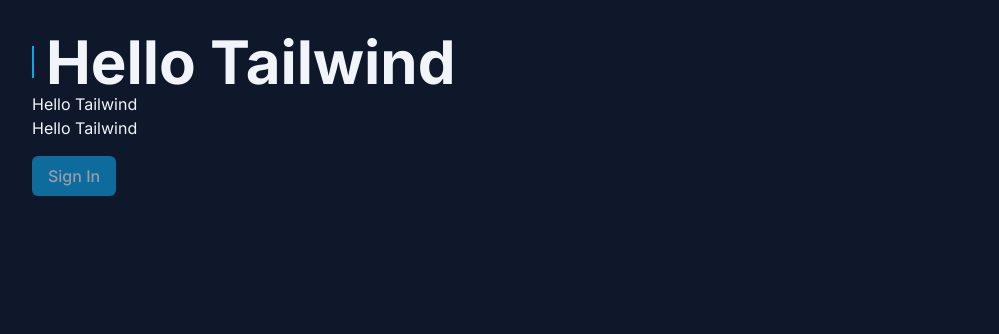
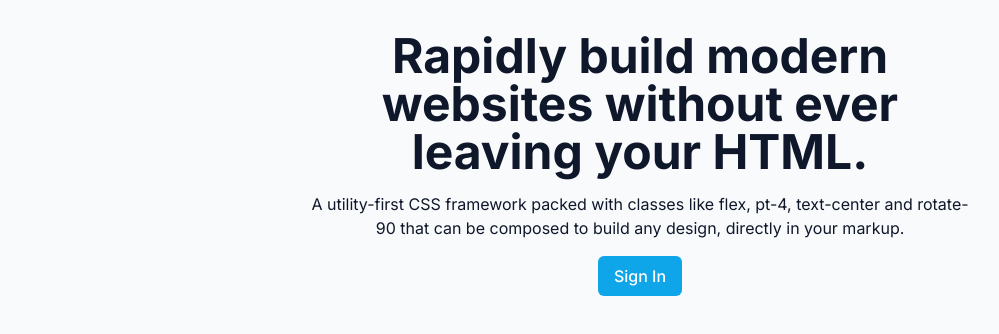
Before and after one commit to Adriano0106/tailwind-next, a Next.js app: page / in a window 1280 px wide. Shown: the top 334 px of the page, without its empty margins (0-999 px from the left). Built offline with nearby package versions, Linux system fonts and the light colour scheme.

Commit message:
Dark mode

```diff
--- a/src/app/page.tsx
+++ b/src/app/page.tsx
@@ -1,17 +1,19 @@
 export default function Home() {
   return (
-    <div className="p-8 bg-slate-900 text-slate-100 h-screen">
-      <h1 className="font-bold text-3xl sm:text-5xl lg:text-6xl flex items-center gap-3 before:w-0.5 before:h-8 before:bg-sky-500 before:flex">
-        Hello Tailwind
-      </h1>
-      <h2>Hello Tailwind</h2>
-      <p>Hello Tailwind</p>
-      <button
-        disabled
-        className="bg-sky-500 px-4 py-2 rounded-md font-medium mt-4 enabled:hover:bg-sky-600 disabled:opacity-60 disabled:cursor-not-allowed"
-      >
-        Sign In
-      </button>
+    <div className="p-8 bg-slate-50 text-slate-900 dark:bg-slate-900 dark:text-slate-100 h-screen flex flex-col items-center text-center">
+      <div className="max-w-2xl">
+        <h1 className="font-bold text-3xl sm:text-4xl lg:text-5xl">
+          Rapidly build modern websites without ever leaving your HTML.
+        </h1>
+        <p className="mt-4 dark:text-slate-400">
+          A utility-first CSS framework packed with classes like flex, pt-4,
+          text-center and rotate-90 that can be composed to build any design,
+          directly in your markup.
+        </p>
+        <button className="bg-sky-500 dark:bg-sky-400 dark:text-sky-950 text-white px-4 py-2 rounded-md font-medium mt-4 enabled:hover:bg-sky-600 disabled:opacity-60 disabled:cursor-not-allowed">
+          Sign In
+        </button>
+      </div>
     </div>
   );
 }
```
